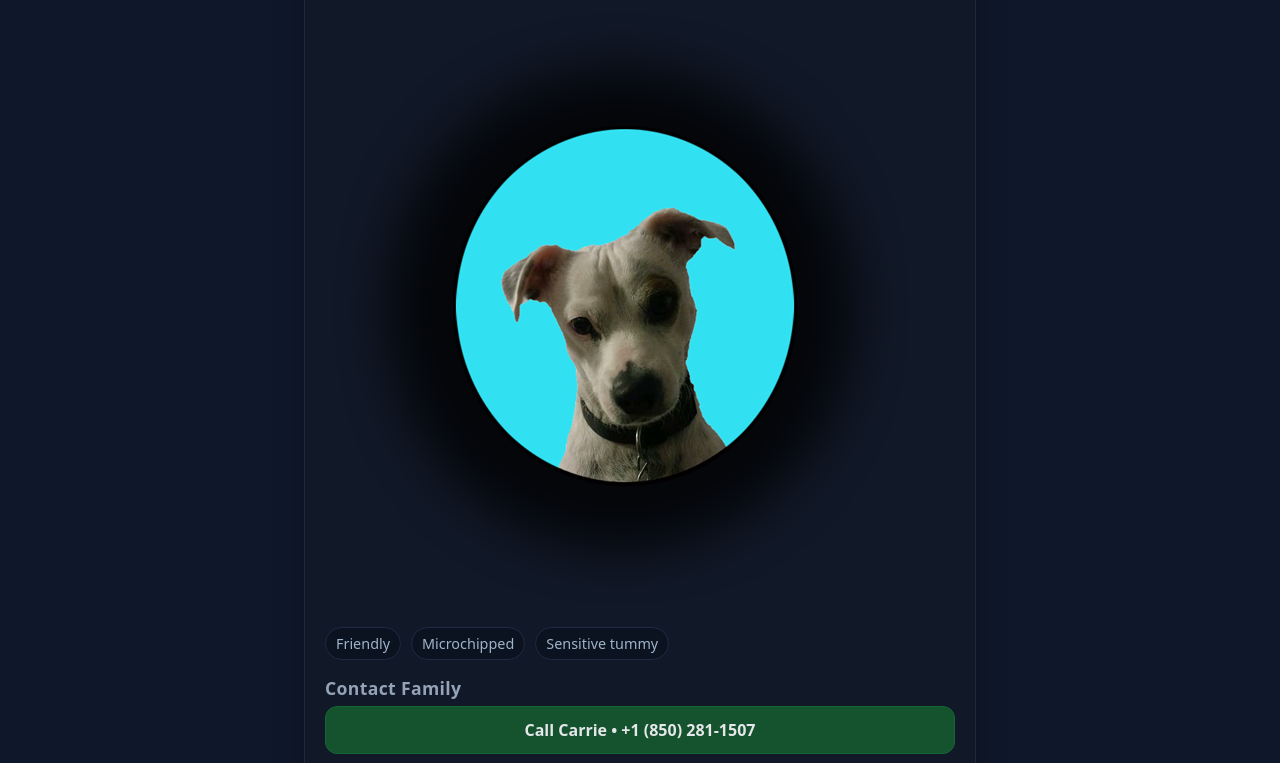
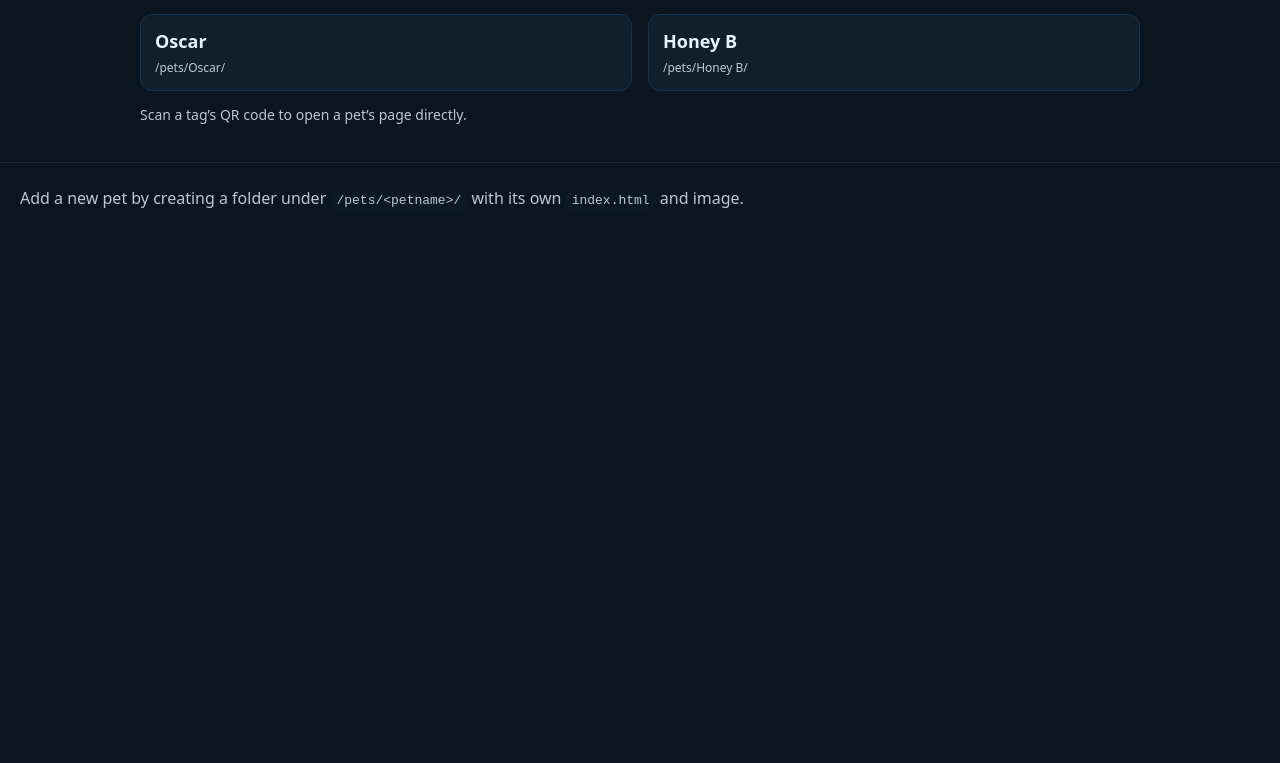
Before and after one commit to InfectedSaint/petfinderworld, a plain HTML site: page index.html in a window 1280 px wide. Shown: the part 100-863 px from the top of the page. After the commit the page ends 800 px from the top, so only its background shows below. Drawn offline with Linux system fonts and the light colour scheme.

Commit message:
Add index honey

```diff
--- a/index.html
+++ b/index.html
@@ -2,71 +2,49 @@
 <html lang="en">
 <head>
   <meta charset="utf-8" />
-  <title>Found Dog: Oscar</title>
+  <title>Pet Finder World</title>
   <meta name="viewport" content="width=device-width, initial-scale=1" />
-  <meta name="description" content="If you found Oscar, please contact his family. Thank you!" />
   <style>
-    :root { --bg:#0f172a; --fg:#e5e7eb; --muted:#94a3b8; --card:#111827; --accent:#22c55e; }
-    *{box-sizing:border-box} body{margin:0;font-family:system-ui,-apple-system,Segoe UI,Roboto,Inter,Arial;background:var(--bg);color:var(--fg)}
-    .wrap{max-width:720px;margin:0 auto;padding:24px}
-    .card{background:var(--card);border-radius:16px;padding:20px;box-shadow:0 8px 30px rgba(0,0,0,.25);border:1px solid #1f2937}
-    h1{margin:0 0 6px;font-size:1.8rem} h2{margin:16px 0 6px;font-size:1.1rem;color:var(--muted);font-weight:600;letter-spacing:.02em}
-    .grid{display:grid;gap:12px}
-    .btn{display:block;text-decoration:none;background:#1e293b;border:1px solid #334155;padding:12px 14px;border-radius:12px;color:var(--fg);font-weight:600;text-align:center}
-    .btn:hover{border-color:#475569}
-    .btn.call{background:#14532d;border-color:#166534}
-    .btn.sms{background:#06531d;border-color:#0b4b7a}
-    .list{margin:0;padding-left:16px;color:var(--muted)}
-    .row{display:flex;gap:10px;flex-wrap:wrap}
-    .tag{padding:6px 10px;border-radius:999px;background:#0b1220;border:1px solid #1f2a44;color:#9fb3c8;font-size:.9rem}
-    footer{margin-top:18px;color:#64748b;font-size:.85rem}
+    body{font-family:system-ui,-apple-system,Segoe UI,Roboto,Arial,sans-serif;margin:0;background:#0b1520;color:#e8f3ff}
+    header{padding:28px 20px;border-bottom:1px solid #193146}
+    h1{margin:0;font-size:24px}
+    main{padding:24px;max-width:1000px;margin:auto}
+    .grid{display:grid;grid-template-columns:repeat(auto-fit,minmax(220px,1fr));gap:16px}
+    .card{background:#0f1f2d;border:1px solid #1b3348;border-radius:12px;padding:14px;text-decoration:none;color:inherit}
+    .card:hover{border-color:#28d1e4}
+    .name{font-weight:700;font-size:18px;margin-bottom:6px}
+    .url{font-size:12px;opacity:.8;word-break:break-all}
+    .note{opacity:.8;margin-top:14px;font-size:14px}
+    footer{padding:24px 20px;border-top:1px solid #193146;opacity:.8}
+    code{background:#0b1a27;padding:2px 6px;border-radius:6px}
   </style>
 </head>
 <body>
-  <div class="wrap">
-    <div class="card">
-      <h1>Found Dog: <strong>Oscar</strong></h1>
+  <header><h1>Pet Finder World — Lost Pet Lookup</h1></header>
+  <main>
+    <div id="pet-list" class="grid"></div>
+    <p class="note">Scan a tag’s QR code to open a pet’s page directly.</p>
+  </main>
+  <footer>
+    Add a new pet by creating a folder under <code>/pets/&lt;petname&gt;/</code> with its own <code>index.html</code> and image.
+  </footer>
 
-      <img src="oscar.png" alt="Oscar the dog" style="max-width:100%; border-radius:12px; margin:16px 0;">
+  <script>
+  // Simple, explicit registry (edit as you add pets)
+  const PETS = [
+    { name: "Oscar", slug: "Oscar" },
+    { name: "Honey B", slug: "Honey B" },
+    // { name: "Bella", slug: "bella" },
+    // { name: "Rocky", slug: "rocky" },
+  ];
 
-      <div class="row" aria-hidden="true">
-        <span class="tag">Friendly</span>
-        <span class="tag">Microchipped</span>
-        <span class="tag">Sensitive tummy</span>
-      </div>
-
-      <h2>Contact Family</h2>
-      <div class="grid">
-        <a class="btn call" href="tel:+1-850-281-1507">Call Carrie • +1 (850) 281-1507</a>
-        <a class="btn sms" href="sms:+1-850-281-1507">Text Carrie</a>
-        <a class="btn" href="tel:+1-251-721-1218">Backup • John • +1 (251) 721-1218</a>
-      </div>
-
-      <h2>Home (for return)</h2>
-      <div class="grid">
-        <div>4661 Rigby Rd, Century, FL 32535</div>
-        <a class="btn" target="_blank" rel="noopener"
-           href="https://maps.google.com/?q=4661+Rigby+Rd+Century+FL+32535">Open in Google Maps</a>
-      </div>
-
-      <h2>Vet & Medical</h2>
-      <ul class="list">
-        <li>Vet: Lee Veterinary Clinic</li>
-        <li>Address: 484 Bachelor Rd., Atmore, AL 36502</li>
-        <li>Phone: <a href="tel:+1-251-368-8668">(251) 368-8668</a></li>
-        <li>Snack tip: Oscar loves dehydrated sweet potatoes.</li>
-      </ul>
-
-      <h2>Notes</h2>
-      <ul class="list">
-        <li>Very friendly; responds to “Oscar.”</li>
-        <li>He has a sensitive tummy — dehydrated sweet potatoes and water will hold him over untill we can pick him up. Thank you.</li>
-      </ul>
-
-      <footer>
-        Thank you so much for helping Oscar get home safely. ❤️
-      </footer>
-    </div>
-  </div>
+  const el = document.getElementById('pet-list');
+  el.innerHTML = PETS.map(p => `
+    <a class="card" href="pets/${p.slug}/">
+      <div class="name">${p.name}</div>
+      <div class="url">/pets/${p.slug}/</div>
+    </a>
+  `).join('');
+  </script>
 </body>
 </html>
```
Also changed, not shown: pets/Oscar/index.html (added, +72 -0 lines), pets/Oscar/oscar.png (added), 1 other file.
